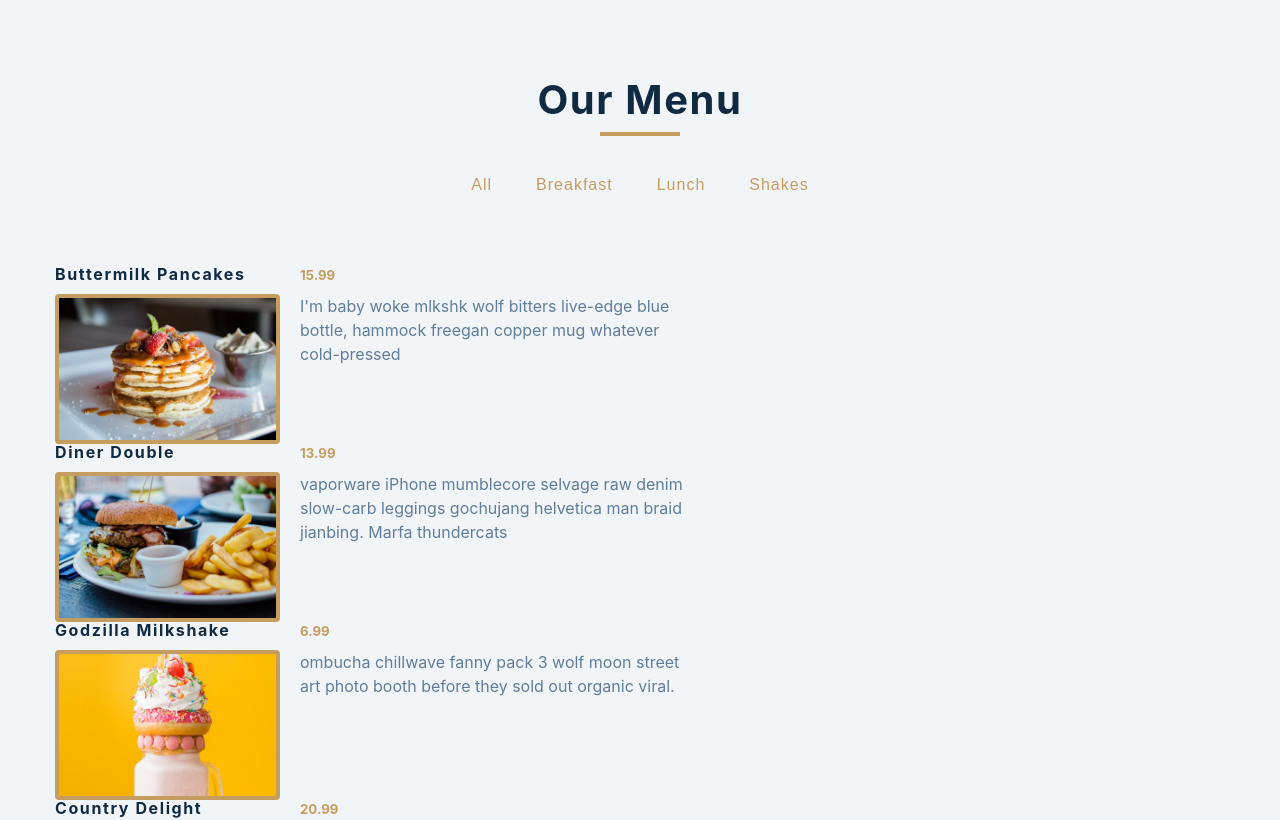
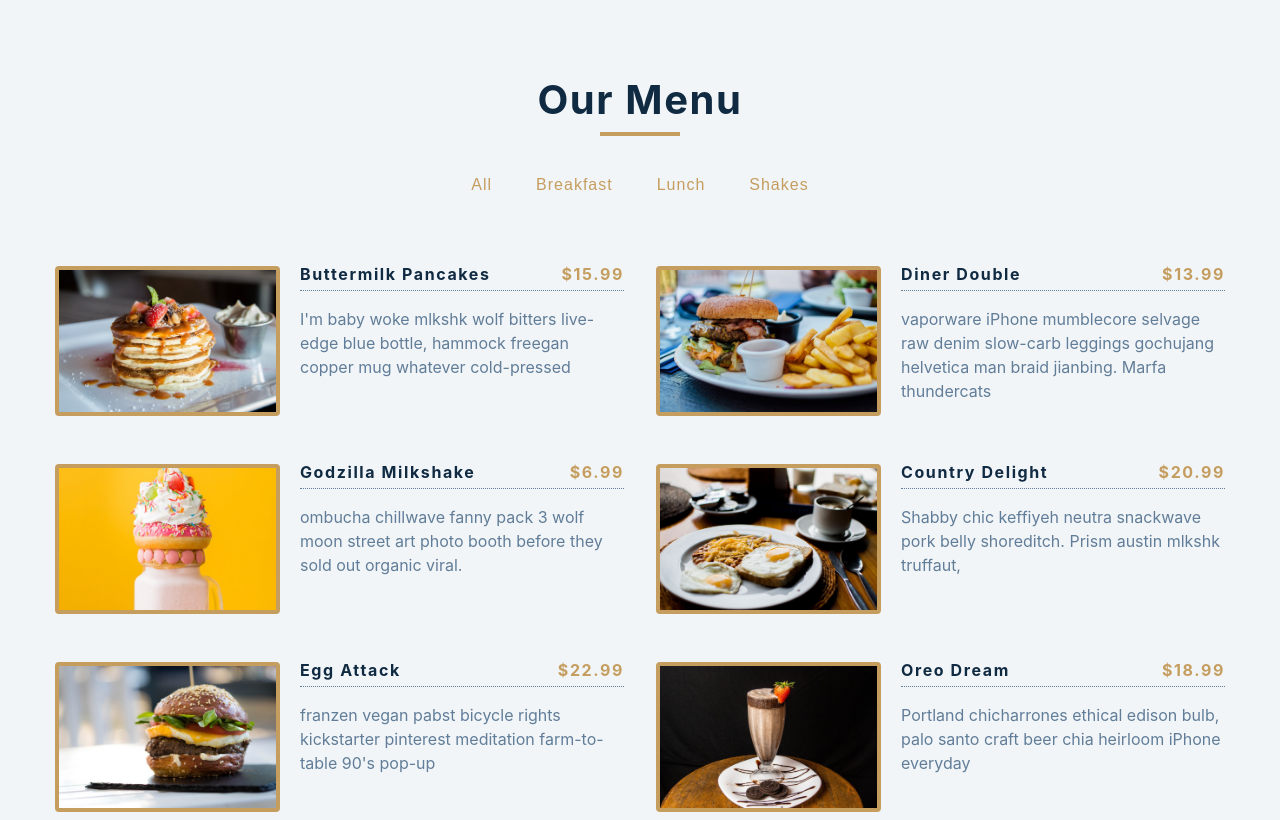
Before and after one commit to NoahThomlison/react-mini-project, a React (Create React App) app in the folder 05-menu/setup/: page / in a window 1280 px wide. Shown: the top 820 px of the page. Built offline with nearby package versions, Linux system fonts and the light colour scheme.

Commit message:
refactors html

```diff
--- a/05-menu/setup/src/Menu.js
+++ b/05-menu/setup/src/Menu.js
@@ -3,14 +3,18 @@ import React from 'react';
 const Menu = ({items, filter}) => {
 
   return (
-    <div>
+    <div className='section-center'>
     {items.map((item) =>
-      <header key={item.id} className='menu-item'>
-        <h4>{item.title}</h4>
-        <h5 className='price'>{item.price}</h5>
+      <article key={item.id} className='menu-item'>
         <img className="photo" src={item.img} alt={item.name}></img>
-        <p className='item-info'>{item.desc}</p>
-      </header>
+        <div className='item-info'>
+          <header>
+            <h4>{item.title}</h4>
+            <h4 className='price'>${item.price}</h4>
+          </header>
+            <p className='item-text'>{item.desc}</p>
+          </div>
+      </article>
     )}
     </div>
   );
```
